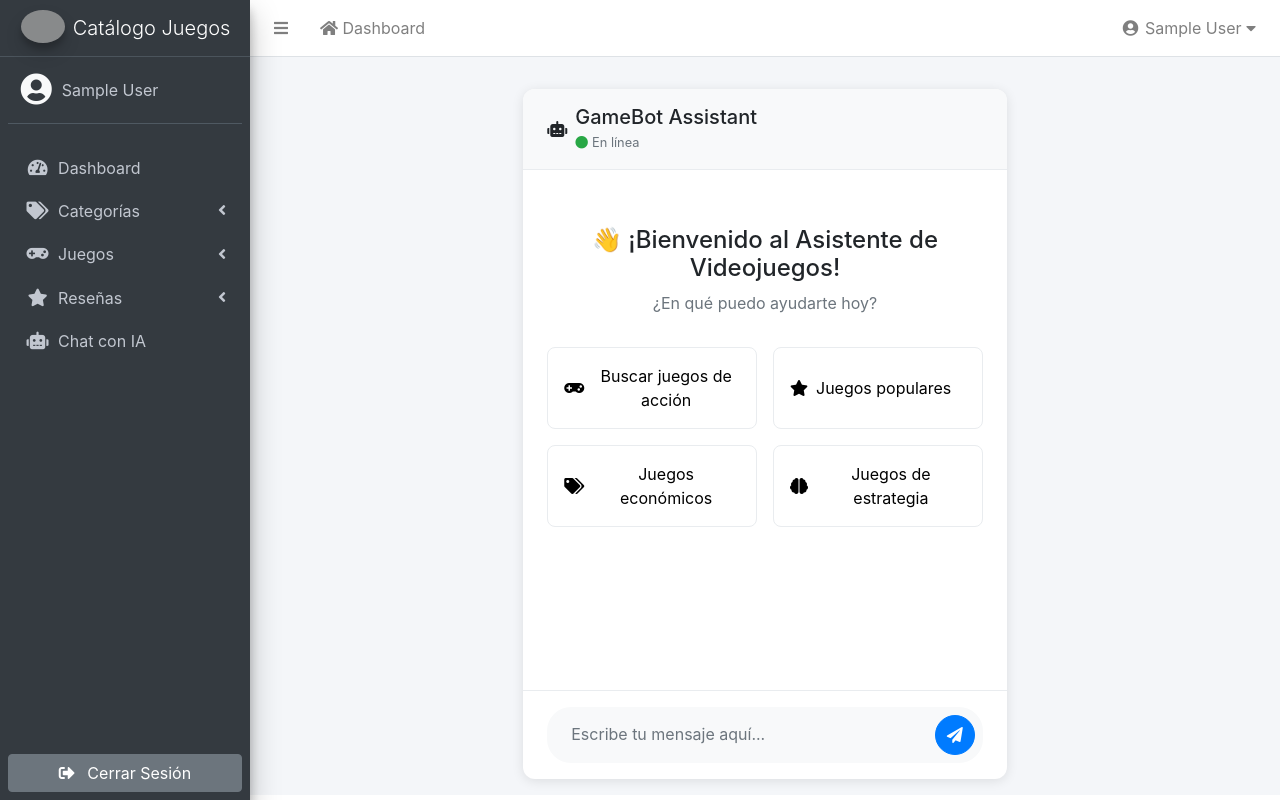
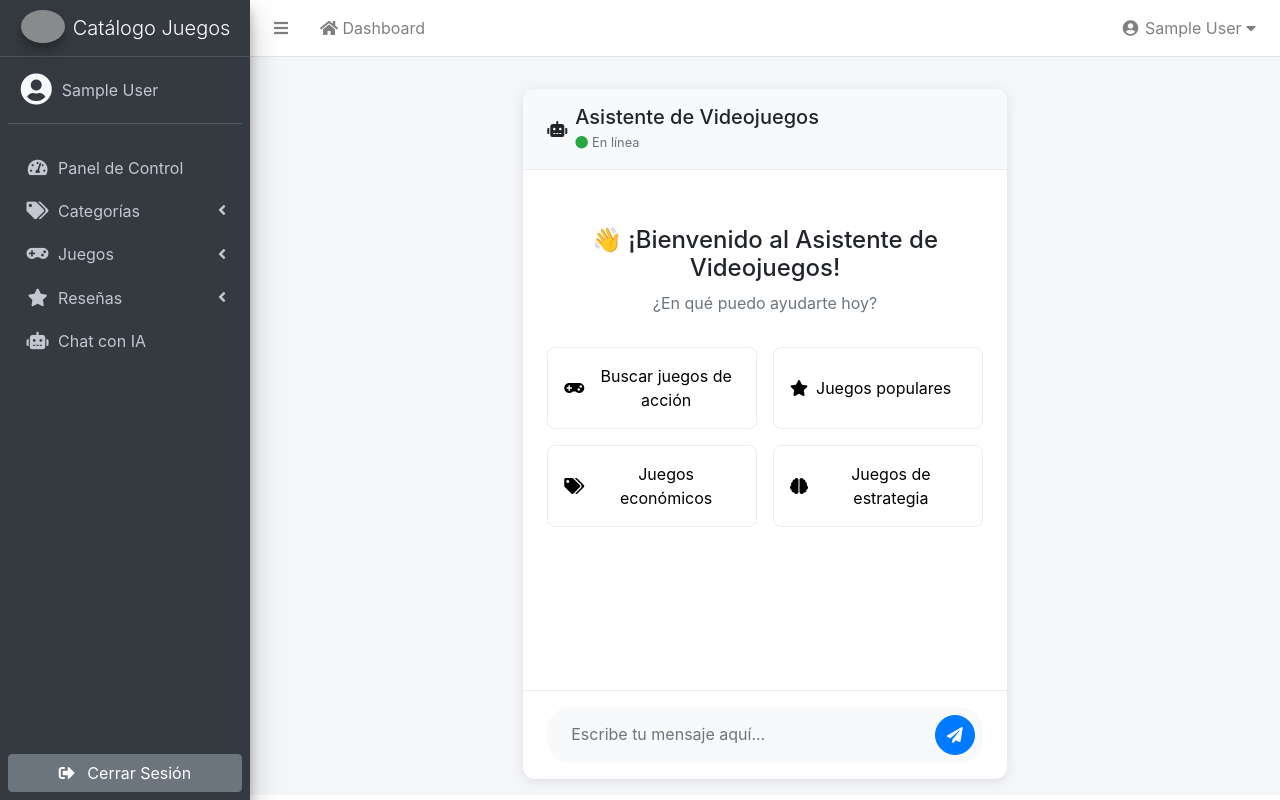
Before and after one commit to Nassican/catalogo_juegos, a Django app: page /chat/ in a window 1280 px wide. Run offline with Django 5.2, Linux system fonts and the light colour scheme; the visitor is signed in with stand-in values (Sample User, id 1); parts of the project's set-up code (start-up, migrations or seed data) failed here and were passed over; some libraries are stand-ins or nearby versions; grey boxes are pictures that could not be loaded.

Commit message:
Refactor juego chat.html and main_sidebar.html templates: Update text to Spanish

```diff
--- a/juegos/templates/juegos/chat.html
+++ b/juegos/templates/juegos/chat.html
@@ -11,7 +11,7 @@
                     <i class="fas fa-robot"></i>
                 </div>
                 <div>
-                    <h5 class="mb-0">GameBot Assistant</h5>
+                    <h5 class="mb-0">Asistente de Videojuegos</h5>
                     <small class="text-muted">
                         <i class="fas fa-circle text-success mr-1"></i>En línea
                     </small>
--- a/juegos/templates/juegos/includes/main_sidebar.html
+++ b/juegos/templates/juegos/includes/main_sidebar.html
@@ -35,7 +35,7 @@
                 <li class="nav-item">
                     <a href="{% url 'juegos:dashboard' %}" class="nav-link">
                         <i class="nav-icon fas fa-tachometer-alt"></i>
-                        <p>Dashboard</p>
+                        <p>Panel de Control</p>
                     </a>
                 </li>
 
```
